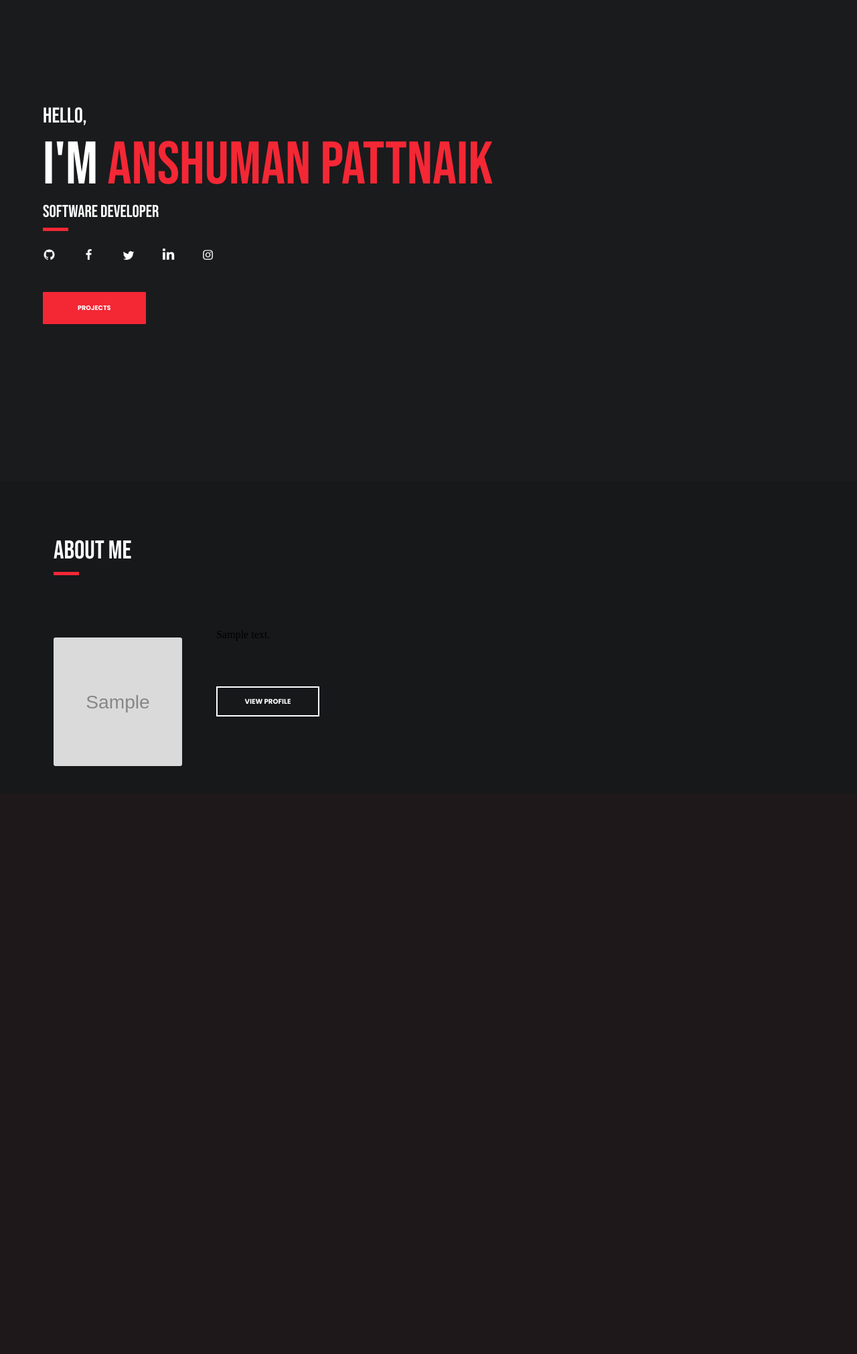
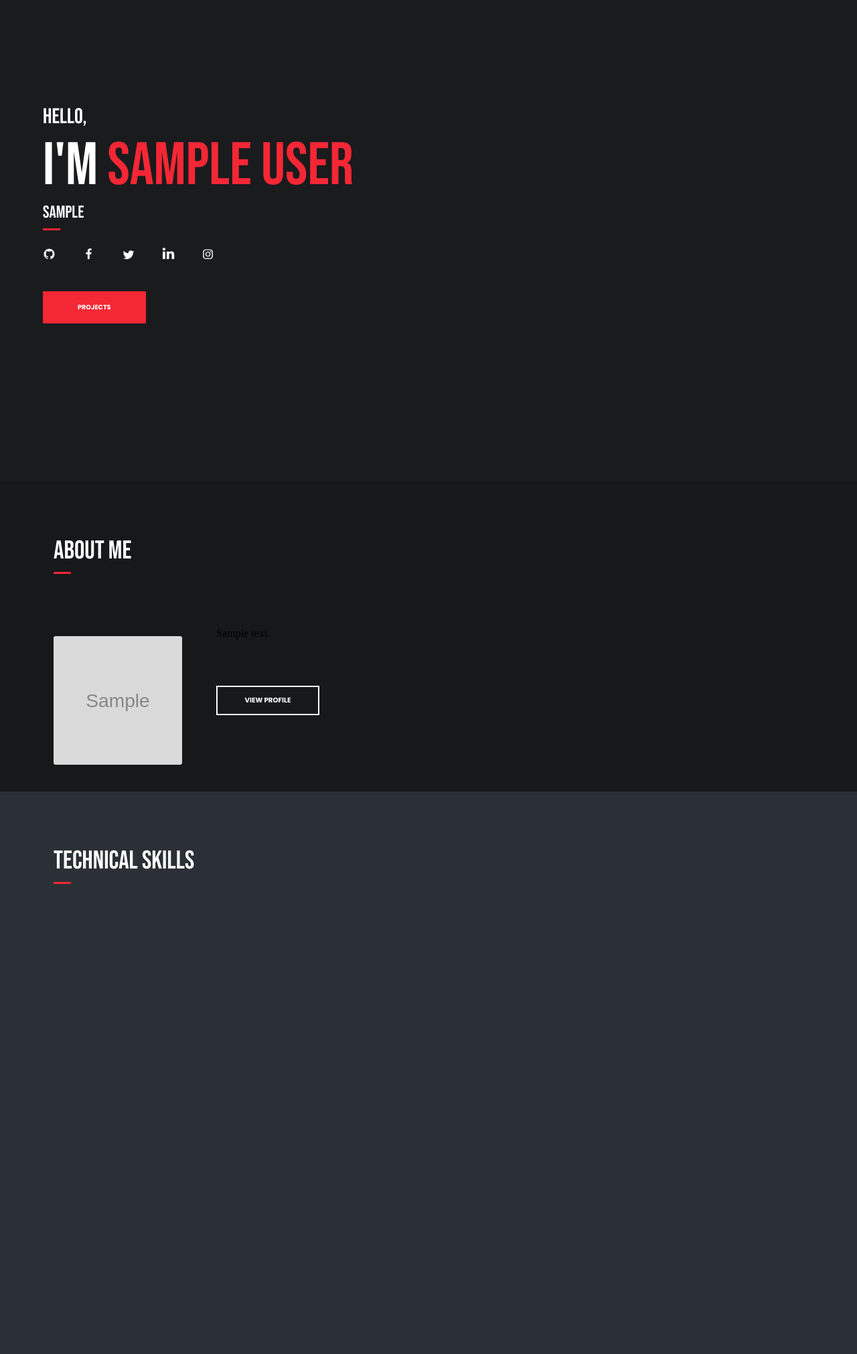
Before and after one commit to anshumanpattnaik/my-portfolio, a Django app: page / in a window 1280 px wide. Shown: the part 81-2103 px from the top of the page at 67% size. Before the commit the page ends 1225 px from the top, so only its background shows below. Run offline with Django 4.2, Linux system fonts and the light colour scheme; tables that the repository leaves empty hold one stand-in row (values such as "Sample post"); grey boxes marked "Sample" are stand-in pictures.

Commit message:
Local commit

```diff
--- a/app/static/css/styles.css
+++ b/app/static/css/styles.css
@@ -109,9 +109,14 @@ header {
     font-size: 2vw;
     color: #FFFFFF;
 }
+label {
+    font-family: BebasNeueRegular, serif;
+    font-size: 3vw;
+    color: #FFFFFF;
+}
 .red-divider {
-    width: 3vw;
-    height: 0.3em;
+    width: 2vw;
+    height: 0.2em;
     margin-top: 0.5em;
     background-color: var(--red);
 }
@@ -176,11 +181,6 @@ header {
     display: flex;
     flex-direction: column;
 }
-.about-me > .container > label {
-    font-family: BebasNeueRegular, serif;
-    font-size: 3vw;
-    color: #FFFFFF;
-}
 .about-me > .container > .profile {
     display: flex;
     margin-top: 5em;
@@ -231,6 +231,20 @@ header {
     cursor: pointer;
     color: var(--red);
     background: #FFFFFF;
+}
+.technical-skills {
+    width: 100vw;
+    height: 100vh;
+    display: flex;
+    flex-direction: column;
+    padding-bottom: 5vh;
+    background-color: #2a3035;
+}
+.technical-skills > .container {
+    margin-left: 5em;
+    margin-top: 5em;
+    display: flex;
+    flex-direction: column;
 }
 @media only screen and (max-width: 950px) {
     header {
@@ -299,6 +313,9 @@ header {
         font-size: 7vw;
         margin-top: 0.3em;
     }
+    label {
+        font-size: 13vw;
+    }
     .red-divider {
         width: 10vw;
         height: 0.2em;
@@ -337,9 +354,6 @@ header {
         margin-left: 0;
         margin-top: 3em;
     }
-    .about-me > .container > label {
-        font-size: 13vw;
-    }
     .about-me > .container > .profile {
         flex-direction: column;
         align-items: center;
--- a/templates/index.html
+++ b/templates/index.html
@@ -22,8 +22,8 @@
     <section class="introduction">
         <div class="text-container">
             <span class="hello">Hello,</span>
-            <span class="i-am">I'm <span class="name">Anshuman Pattnaik</span></span>
-            <span class="designation">Software Developer</span>
+            <span class="i-am">I'm <span class="name">{{ profile.full_name }}</span></span>
+            <span class="designation">{{ profile.designation }}</span>
             <div class="red-divider"></div>
         </div>
         <div class="social-media-container">
@@ -57,5 +57,11 @@
             </div>
         </div>
     </section>
+    <section class="technical-skills">
+        <div class="container">
+            <label>Technical Skills</label>
+            <div class="red-divider"></div>
+        </div>
+    </section>
 </body>
 </html>
```
